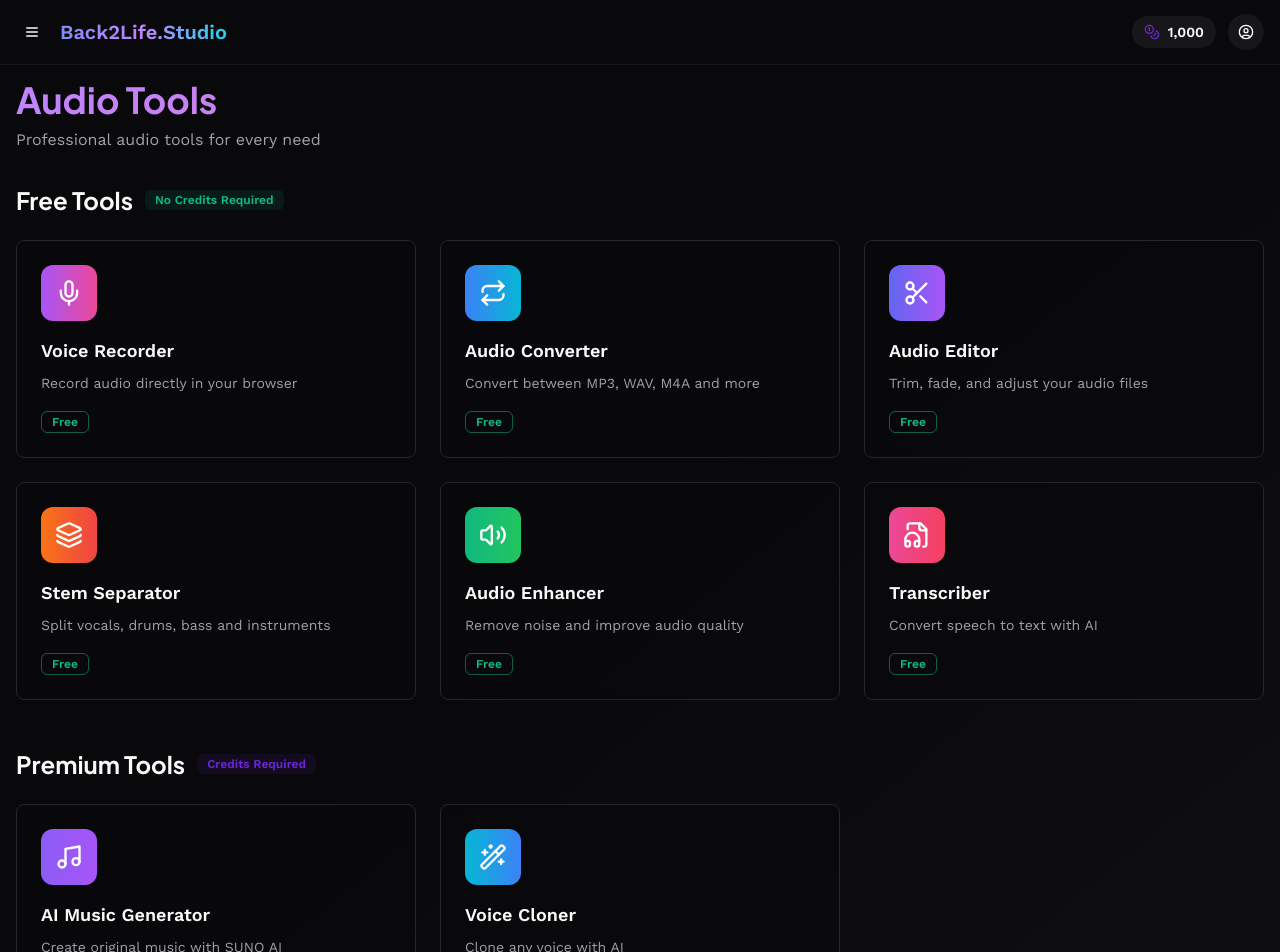
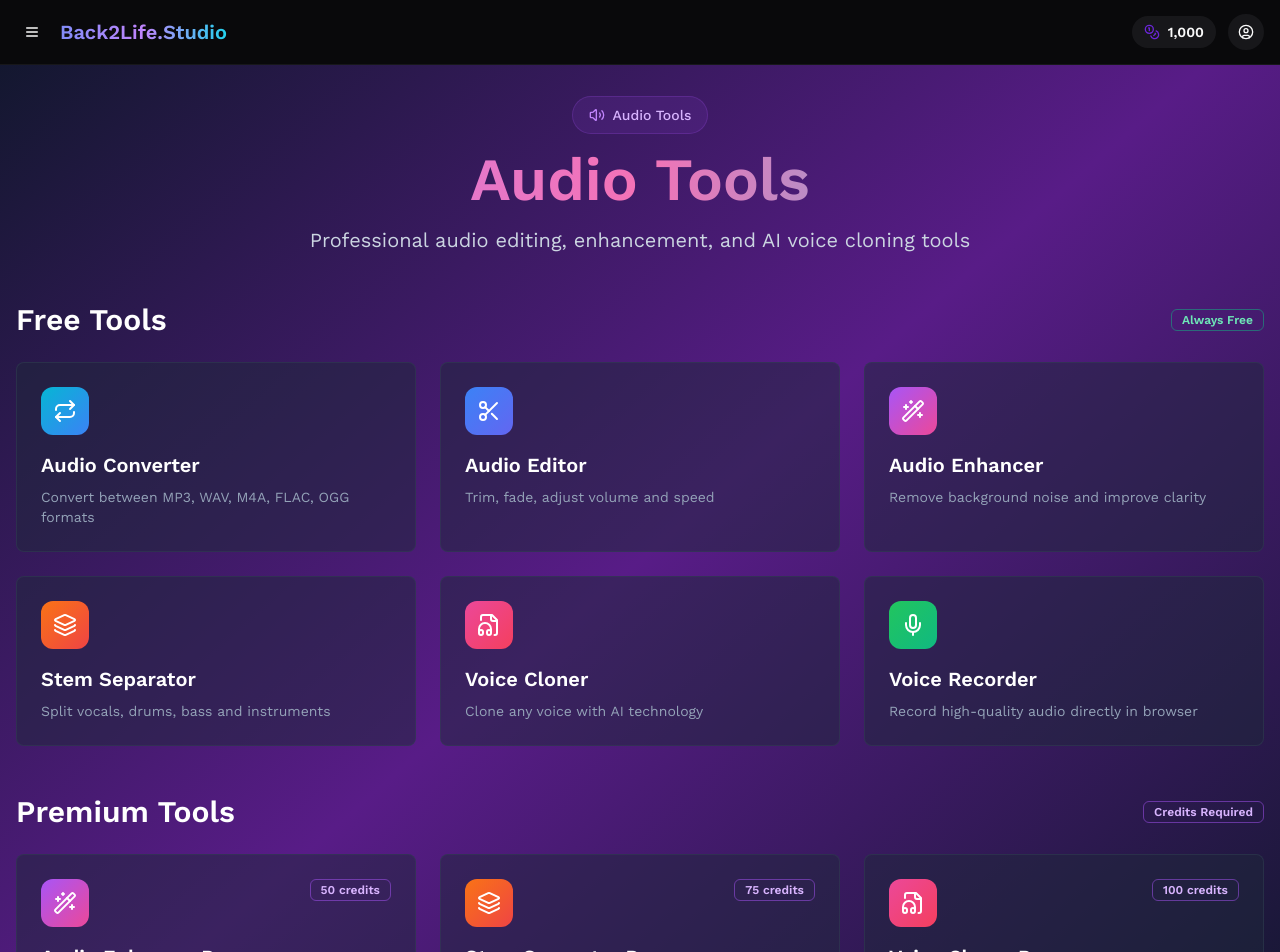
Before and after one commit to ashinstinct/sg-3f9e0639-0e46-47e0-ba87-cf415efaed8a-1774293159, a Next.js app: page /audio in a window 1280 px wide. Shown: the top 952 px of the page. Built offline with nearby package versions, Linux system fonts and the light colour scheme.

Commit message:
fix(ui): update tool count reference on homepage

```diff
--- a/src/pages/audio.tsx
+++ b/src/pages/audio.tsx
@@ -7,25 +7,25 @@ import Link from "next/link";
 
 const FREE_TOOLS = [
   {
-    title: "Voice Recorder",
-    description: "Record audio directly in your browser",
-    icon: Mic,
-    href: "/record-voice",
-    color: "from-purple-500 to-pink-500",
-  },
-  {
     title: "Audio Converter",
-    description: "Convert between MP3, WAV, M4A and more",
+    description: "Convert between MP3, WAV, M4A, FLAC, OGG formats",
     icon: Repeat,
     href: "/convert",
-    color: "from-blue-500 to-cyan-500",
+    color: "from-cyan-500 to-blue-500",
   },
   {
     title: "Audio Editor",
-    description: "Trim, fade, and adjust your audio files",
+    description: "Trim, fade, adjust volume and speed",
     icon: Scissors,
     href: "/edit",
-    color: "from-indigo-500 to-purple-500",
+    color: "from-blue-500 to-indigo-500",
+  },
+  {
+    title: "Audio Enhancer",
+    description: "Remove background noise and improve clarity",
+    icon: Wand2,
+    href: "/enhance",
+    color: "from-purple-500 to-pink-500",
   },
   {
     title: "Stem Separator",
@@ -35,37 +35,45 @@ const FREE_TOOLS = [
     color: "from-orange-500 to-red-500",
   },
   {
-    title: "Audio Enhancer",
-    description: "Remove noise and improve audio quality",
-    icon: Volume2,
-    href: "/enhance",
-    color: "from-emerald-500 to-green-500",
+    title: "Voice Cloner",
+    description: "Clone any voice with AI technology",
+    icon: FileAudio,
+    href: "/clone",
+    color: "from-pink-500 to-rose-500",
   },
   {
-    title: "Transcriber",
-    description: "Convert speech to text with AI",
-    icon: FileAudio,
-    href: "/transcriber",
-    color: "from-pink-500 to-rose-500",
+    title: "Voice Recorder",
+    description: "Record high-quality audio directly in browser",
+    icon: Mic,
+    href: "/record-voice",
+    color: "from-green-500 to-emerald-500",
   },
 ];
 
-const PAID_TOOLS = [
+const PREMIUM_TOOLS = [
   {
-    title: "AI Music Generator",
-    description: "Create original music with SUNO AI",
-    icon: Music,
-    href: "/music",
-    color: "from-violet-500 to-purple-500",
-    credits: 20,
+    title: "Audio Enhancer Pro",
+    description: "Professional AI denoising with Adobe Podcast API",
+    icon: Wand2,
+    href: "/enhance",
+    color: "from-purple-500 to-pink-500",
+    credits: 50,
   },
   {
-    title: "Voice Cloner",
-    description: "Clone any voice with AI",
-    icon: Wand2,
+    title: "Stem Separator Pro",
+    description: "Studio-quality stem separation with lalal.ai",
+    icon: Layers,
+    href: "/stems",
+    color: "from-orange-500 to-red-500",
+    credits: 75,
+  },
+  {
+    title: "Voice Cloner Pro",
+    description: "Premium voice cloning with Fish Audio",
+    icon: FileAudio,
     href: "/clone",
-    color: "from-cyan-500 to-blue-500",
-    credits: 15,
+    color: "from-pink-500 to-rose-500",
+    credits: 100,
   },
 ];
 
@@ -73,49 +81,48 @@ export default function AudioPage() {
   return (
     <>
       <SEO
-        title="Audio Tools - Free & Premium"
-        description="Professional audio tools for recording, editing, and AI generation"
+        title="Audio Tools - Back2Life.Studio"
+        description="Professional audio editing, enhancement, and AI voice tools"
       />
-      <div className="min-h-screen bg-gradient-to-br from-background via-background to-muted/20">
+      <div className="min-h-screen bg-gradient-to-br from-slate-900 via-purple-900 to-slate-900">
         <Navigation />
-
-        <main className="container mx-auto px-4 py-8 pt-20 max-w-7xl">
-          <div className="mb-8">
-            <h1 className="font-heading font-bold text-3xl sm:text-4xl mb-2 bg-gradient-to-r from-purple-400 to-pink-400 bg-clip-text text-transparent">
+        <main className="container mx-auto px-4 py-24">
+          <div className="max-w-7xl mx-auto space-y-12">
+            {/* Centered Header */}
+            <div className="text-center space-y-4">
+              <div className="inline-flex items-center gap-2 bg-purple-500/10 border border-purple-500/20 rounded-full px-4 py-2">
+                <Volume2 className="w-4 h-4 text-purple-400" />
+                <span className="text-sm font-medium text-purple-300">Audio Tools</span>
+              </div>
+              <h1 className="text-5xl md:text-6xl font-bold bg-gradient-to-r from-purple-400 via-pink-400 to-cyan-400 bg-clip-text text-transparent">
                 Audio Tools
               </h1>
-            <p className="text-sm sm:text-base text-muted-foreground">
-              Professional audio tools for every need
+              <p className="text-xl text-slate-300 max-w-2xl mx-auto">
+                Professional audio editing, enhancement, and AI voice cloning tools
               </p>
             </div>
 
             {/* Free Tools Section */}
-          <div className="mb-12">
-            <div className="flex items-center gap-3 mb-6">
-              <h2 className="font-heading font-bold text-2xl">Free Tools</h2>
-              <Badge variant="secondary" className="bg-emerald-500/10 text-emerald-500 border-0">
-                No Credits Required
+            <div className="space-y-6">
+              <div className="flex items-center justify-between">
+                <h2 className="text-3xl font-bold text-white">Free Tools</h2>
+                <Badge variant="outline" className="border-emerald-500/50 text-emerald-300">
+                  Always Free
                 </Badge>
               </div>
-
-            <div className="grid grid-cols-1 sm:grid-cols-2 lg:grid-cols-3 gap-4 sm:gap-6">
+              <div className="grid md:grid-cols-2 lg:grid-cols-3 gap-6">
                 {FREE_TOOLS.map((tool) => (
-                <Link key={tool.href} href={tool.href}>
-                  <Card className="group h-full bg-card/50 backdrop-blur-sm border-border hover:border-primary/50 transition-all duration-300 hover:scale-105 cursor-pointer">
-                    <CardContent className="p-4 sm:p-6">
-                      <div className={`w-12 h-12 sm:w-14 sm:h-14 rounded-xl bg-gradient-to-r ${tool.color} flex items-center justify-center mb-4 group-hover:scale-110 transition-transform`}>
-                        <tool.icon className="w-6 h-6 sm:w-7 sm:h-7 text-white" />
+                  <Link key={tool.title} href={tool.href}>
+                    <Card className="bg-slate-800/50 border-slate-700/50 hover:border-purple-500/50 transition-all h-full cursor-pointer group">
+                      <CardContent className="p-6 space-y-4">
+                        <div className={`p-3 rounded-xl bg-gradient-to-br ${tool.color} w-fit`}>
+                          <tool.icon className="w-6 h-6 text-white" />
                         </div>
-                      <h3 className="font-semibold text-base sm:text-lg mb-2 group-hover:text-primary transition-colors">
+                        <div className="space-y-2">
+                          <h3 className="text-xl font-bold text-white group-hover:text-purple-400 transition-colors">
                             {tool.title}
                           </h3>
-                      <p className="text-xs sm:text-sm text-muted-foreground">
-                        {tool.description}
-                      </p>
-                      <div className="mt-4">
-                        <Badge variant="outline" className="text-emerald-500 border-emerald-500/50">
-                          Free
-                        </Badge>
+                          <p className="text-slate-400 text-sm">{tool.description}</p>
                         </div>
                       </CardContent>
                     </Card>
@@ -125,32 +132,31 @@ export default function AudioPage() {
             </div>
 
             {/* Premium Tools Section */}
-          <div>
-            <div className="flex items-center gap-3 mb-6">
-              <h2 className="font-heading font-bold text-2xl">Premium Tools</h2>
-              <Badge variant="secondary" className="bg-primary/10 text-primary border-0">
+            <div className="space-y-6">
+              <div className="flex items-center justify-between">
+                <h2 className="text-3xl font-bold text-white">Premium Tools</h2>
+                <Badge variant="outline" className="border-purple-500/50 text-purple-300">
                   Credits Required
                 </Badge>
               </div>
-
-            <div className="grid grid-cols-1 sm:grid-cols-2 lg:grid-cols-3 gap-4 sm:gap-6">
-              {PAID_TOOLS.map((tool) => (
-                <Link key={tool.href} href={tool.href}>
-                  <Card className="group h-full bg-card/50 backdrop-blur-sm border-border hover:border-primary/50 transition-all duration-300 hover:scale-105 cursor-pointer">
-                    <CardContent className="p-4 sm:p-6">
-                      <div className={`w-12 h-12 sm:w-14 sm:h-14 rounded-xl bg-gradient-to-r ${tool.color} flex items-center justify-center mb-4 group-hover:scale-110 transition-transform`}>
-                        <tool.icon className="w-6 h-6 sm:w-7 sm:h-7 text-white" />
+              <div className="grid md:grid-cols-2 lg:grid-cols-3 gap-6">
+                {PREMIUM_TOOLS.map((tool) => (
+                  <Link key={tool.title} href={tool.href}>
+                    <Card className="bg-slate-800/50 border-slate-700/50 hover:border-purple-500/50 transition-all h-full cursor-pointer group">
+                      <CardContent className="p-6 space-y-4">
+                        <div className="flex items-start justify-between">
+                          <div className={`p-3 rounded-xl bg-gradient-to-br ${tool.color}`}>
+                            <tool.icon className="w-6 h-6 text-white" />
                           </div>
-                      <h3 className="font-semibold text-base sm:text-lg mb-2 group-hover:text-primary transition-colors">
+                          <Badge variant="outline" className="border-purple-500/50 text-purple-300">
+                            {tool.credits} credits
+                          </Badge>
+                        </div>
+                        <div className="space-y-2">
+                          <h3 className="text-xl font-bold text-white group-hover:text-purple-400 transition-colors">
                             {tool.title}
                           </h3>
-                      <p className="text-xs sm:text-sm text-muted-foreground">
-                        {tool.description}
-                      </p>
-                      <div className="mt-4 flex items-center gap-2">
-                        <Badge variant="secondary" className="bg-primary/10 text-primary border-0">
-                          {tool.credits} credits
-                        </Badge>
+                          <p className="text-slate-400 text-sm">{tool.description}</p>
                         </div>
                       </CardContent>
                     </Card>
@@ -158,6 +164,7 @@ export default function AudioPage() {
                 ))}
               </div>
             </div>
+          </div>
         </main>
       </div>
     </>
--- a/src/pages/index.tsx
+++ b/src/pages/index.tsx
@@ -133,7 +133,13 @@ export default function Home() {
               </Button>
 
               {/* Stats */}
-              <div className="grid grid-cols-3 gap-8 pt-16 max-w-2xl mx-auto">
+              <div className="grid grid-cols-2 md:grid-cols-4 gap-8 max-w-4xl mx-auto">
+                <div className="text-center">
+                  <div className="text-4xl md:text-5xl font-bold bg-gradient-to-r from-purple-400 to-pink-400 bg-clip-text text-transparent">
+                    12
+                  </div>
+                  <div className="text-slate-400 mt-2">Free Tools</div>
+                </div>
                 <div>
                   <div className="text-4xl font-bold text-white mb-2">240K+</div>
                   <div className="text-sm text-slate-400">Creations Made</div>
```
Lines whose indentation alone changed are shown as unchanged.
